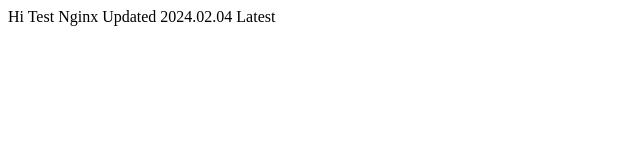
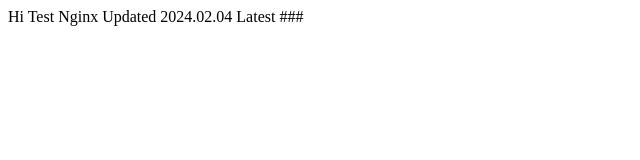
Before and after one commit to DumindaAWS/ansi-git, a plain HTML site: page index.html in a window 1280 px wide. Shown: the full height of the page, 0-640 px from the left. Drawn offline with Linux system fonts and the light colour scheme.

Commit message:
Update index.html

```diff
--- a/index.html
+++ b/index.html
@@ -1,5 +1,5 @@
 <html>
         <body>
-                Hi Test Nginx Updated 2024.02.04 Latest
+                Hi Test Nginx Updated 2024.02.04 Latest ###
         </body>
 </html>
```
